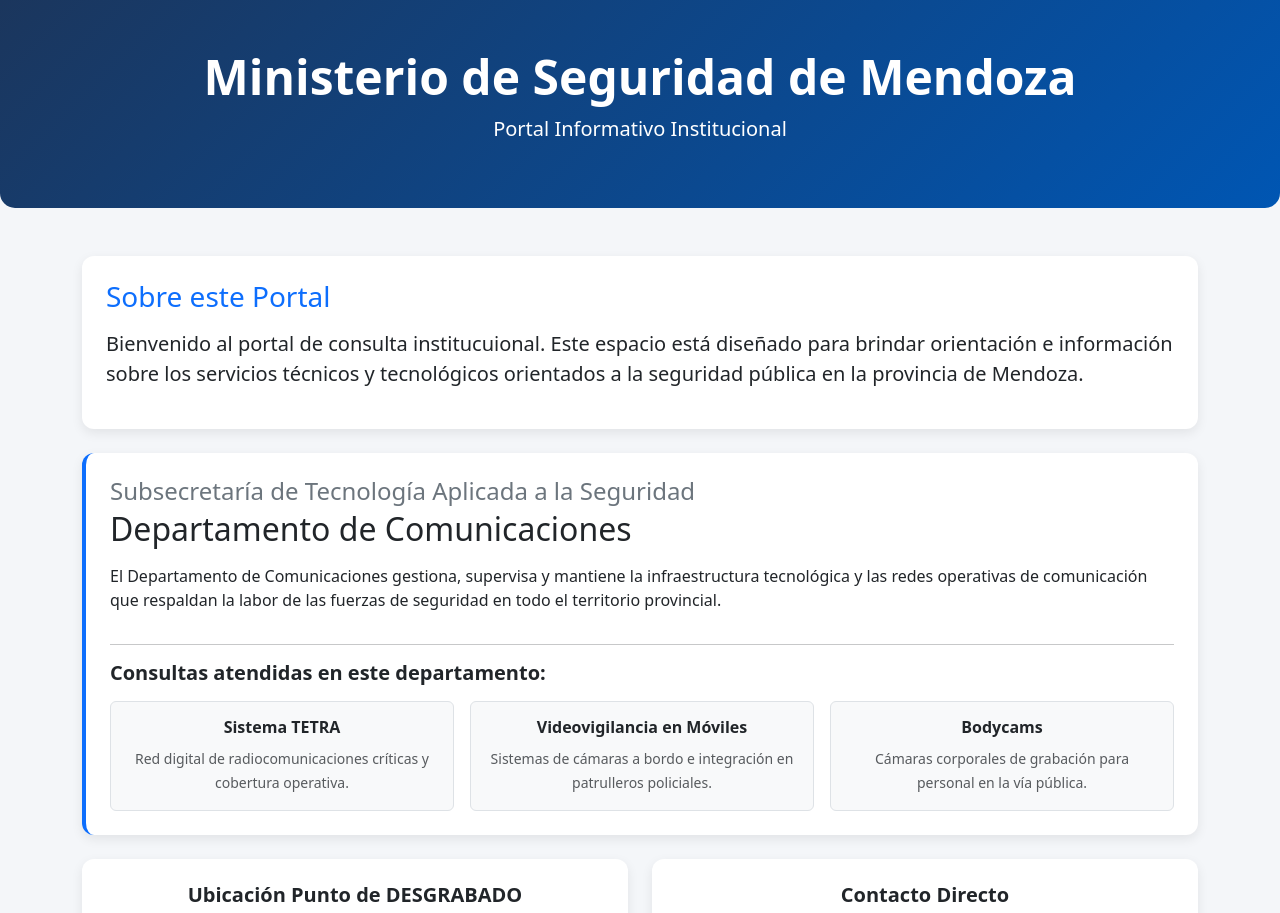
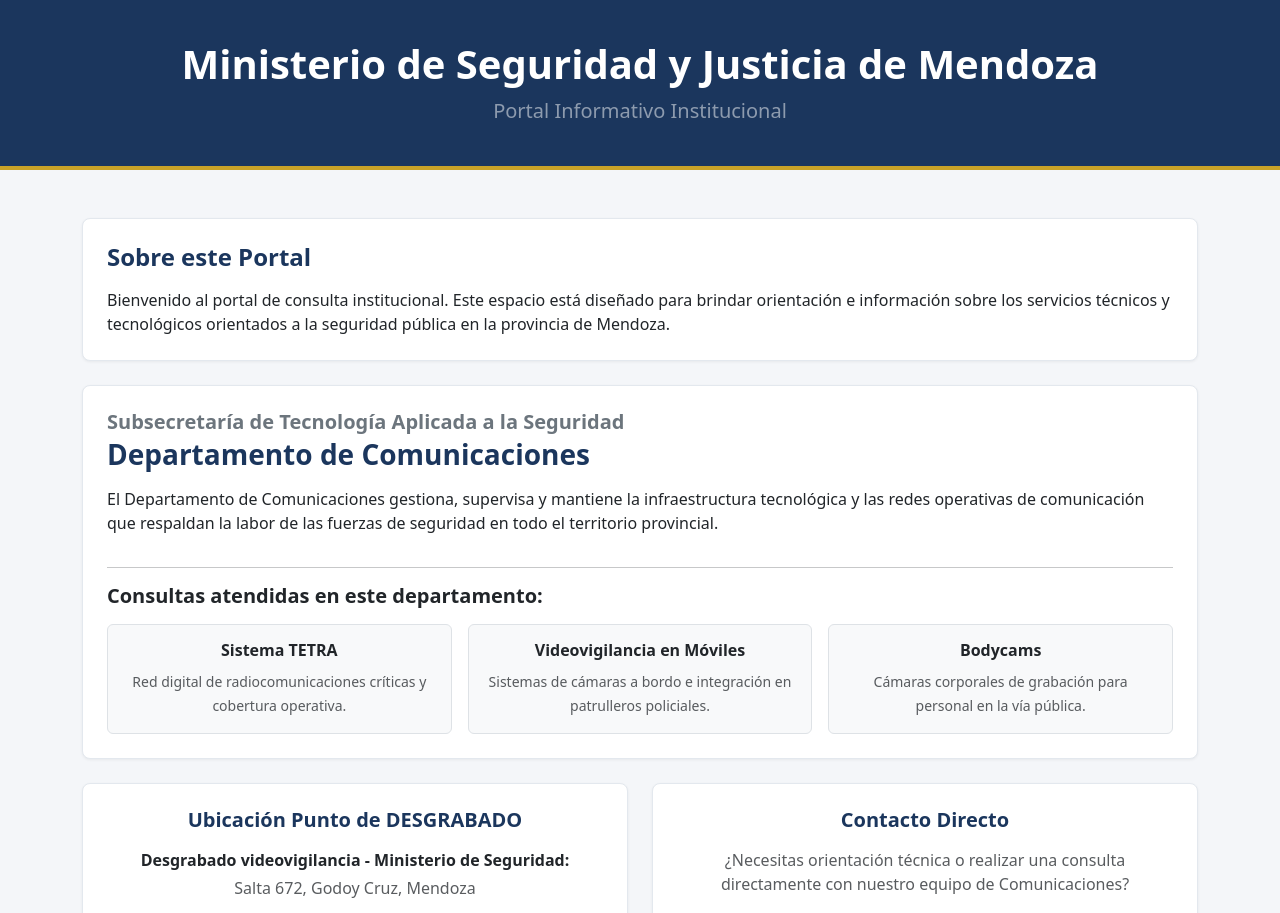
Before and after one commit to Nk30301/Portal-Comunicaciones, a Flask app: page / in a window 1280 px wide. Shown: the top 913 px of the page. Run offline with Flask 3, Linux system fonts and the light colour scheme.

Commit message:
Update index.html

```diff
--- a/templates/index.html
+++ b/templates/index.html
@@ -3,18 +3,21 @@
 <head>
     <meta charset="UTF-8">
     <meta name="viewport" content="width=device-width, initial-scale=1.0">
-    <title>Portal de Información - Ministerio de Seguridad de Mendoza</title>
+    <title>Portal de Información - Ministerio de Seguridad y Justicia de Mendoza</title>
     <!-- Bootstrap CSS -->
     <link href="https://cdn.jsdelivr.net/npm/bootstrap@5.3.0/dist/css/bootstrap.min.css" rel="stylesheet">
     <style>
-        body { background-color: #f4f6f9; color: #333; }
-        .hero { background: linear-gradient(135deg, #1b365d 0%, #0056b3 100%); color: white; padding: 3rem 1rem; border-radius: 0 0 15px 15px; }
-        .card-custom { border: none; border-radius: 12px; box-shadow: 0 4px 12px rgba(0,0,0,0.08); transition: transform 0.2s; }
-        .card-custom:hover { transform: translateY(-4px); }
+        body { background-color: #f4f6f9; color: #2c3e50; }
+        .hero { background-color: #1b365d; color: white; padding: 2.5rem 1rem; border-bottom: 4px solid #c9a227; }
+        .card-custom { border: 1px solid #e3e8ee; border-radius: 8px; box-shadow: 0 1px 3px rgba(0,0,0,0.06); }
+        .section-title { color: #1b365d; font-weight: 600; }
+        .card-title { color: #1b365d; font-weight: 600; }
         .btn-maps { background-color: #4285F4; color: white; }
         .btn-maps:hover { background-color: #2c68c4; color: white; }
         .btn-wsp { background-color: #25D366; color: white; font-weight: bold; }
         .btn-wsp:hover { background-color: #1eb857; color: white; }
+        footer { background-color: #1b365d; color: #cbd5e1; }
+        footer a { color: #cbd5e1; }
     </style>
 </head>
 <body>
@@ -22,8 +25,8 @@
     <!-- Encabezado -->
     <header class="hero text-center mb-5">
         <div class="container">
-            <h1 class="display-5 fw-bold">Ministerio de Seguridad de Mendoza</h1>
-            <p class="lead">Portal Informativo Institucional</p>
+            <h1 class="display-6 fw-semibold mb-2">Ministerio de Seguridad y Justicia de Mendoza</h1>
+            <p class="lead mb-0 text-white-50">Portal Informativo Institucional</p>
         </div>
     </header>
 
@@ -33,9 +36,9 @@
         <section class="row mb-4">
             <div class="col-12">
                 <div class="card card-custom p-4">
-                    <h3 class="text-primary mb-3">Sobre este Portal</h3>
-                    <p class="fs-5">
-                        Bienvenido al portal de consulta institucuional. Este espacio está diseñado para brindar orientación e información sobre los servicios técnicos y tecnológicos orientados a la seguridad pública en la provincia de Mendoza.
+                    <h3 class="section-title mb-3 fs-4">Sobre este Portal</h3>
+                    <p class="fs-6 mb-0">
+                        Bienvenido al portal de consulta institucional. Este espacio está diseñado para brindar orientación e información sobre los servicios técnicos y tecnológicos orientados a la seguridad pública en la provincia de Mendoza.
                     </p>
                 </div>
             </div>
@@ -44,30 +47,30 @@
         <!-- Subsecretaría y Departamento de Comunicaciones -->
         <section class="row mb-4">
             <div class="col-12">
-                <div class="card card-custom p-4 border-start border-4 border-primary">
-                    <h4 class="text-secondary mb-1">Subsecretaría de Tecnología Aplicada a la Seguridad</h4>
-                    <h2 class="mb-3">Departamento de Comunicaciones</h2>
-                    <p>
+                <div class="card card-custom p-4">
+                    <h4 class="text-secondary mb-1 fs-5 fw-semibold">Subsecretaría de Tecnología Aplicada a la Seguridad</h4>
+                    <h2 class="section-title mb-3 fs-3">Departamento de Comunicaciones</h2>
+                    <p class="fs-6">
                         El Departamento de Comunicaciones gestiona, supervisa y mantiene la infraestructura tecnológica y las redes operativas de comunicación que respaldan la labor de las fuerzas de seguridad en todo el territorio provincial.
                     </p>
                     <hr>
-                    <h5 class="fw-bold mb-3">Consultas atendidas en este departamento:</h5>
+                    <h5 class="fw-semibold mb-3 text-dark">Consultas atendidas en este departamento:</h5>
                     <div class="row g-3">
                         <div class="col-md-4">
                             <div class="p-3 border rounded bg-light text-center h-100">
-                                <h6 class="fw-bold text-dark">Sistema TETRA</h6>
+                                <h6 class="fw-semibold text-dark">Sistema TETRA</h6>
                                 <small class="text-muted">Red digital de radiocomunicaciones críticas y cobertura operativa.</small>
                             </div>
                         </div>
                         <div class="col-md-4">
                             <div class="p-3 border rounded bg-light text-center h-100">
-                                <h6 class="fw-bold text-dark">Videovigilancia en Móviles</h6>
+                                <h6 class="fw-semibold text-dark">Videovigilancia en Móviles</h6>
                                 <small class="text-muted">Sistemas de cámaras a bordo e integración en patrulleros policiales.</small>
                             </div>
                         </div>
                         <div class="col-md-4">
                             <div class="p-3 border rounded bg-light text-center h-100">
-                                <h6 class="fw-bold text-dark">Bodycams</h6>
+                                <h6 class="fw-semibold text-dark">Bodycams</h6>
                                 <small class="text-muted">Cámaras corporales de grabación para personal en la vía pública.</small>
                             </div>
                         </div>
@@ -82,18 +85,18 @@
             <div class="col-md-6">
                 <div class="card card-custom p-4 h-100 text-center d-flex flex-column justify-content-between">
                     <div>
-                        <h5 class="fw-bold mb-3">Ubicación Punto de DESGRABADO </h5>
+                        <h5 class="card-title mb-3 fs-5">Ubicación Punto de DESGRABADO</h5>
                         <p class="mb-1"><strong>Desgrabado videovigilancia - Ministerio de Seguridad:</strong></p>
-                        <p class="text-muted">Salta 672, Godoy Cruz, Mendoza</p>
-                    </div>
-                    <div>
+                        <p class="text-muted mb-3">Salta 672, Godoy Cruz, Mendoza</p>
                         <video src="/video/PUESTO%20DE%20DESGRABADO.mp4"
                                autoplay
                                loop
                                muted
                                playsinline
-                               class="w-100 rounded mb-3"
+                               class="w-100 rounded"
                                style="max-height: 300px; object-fit: cover;"></video>
+                    </div>
+                    <div class="mt-3">
                         <a href="https://www.google.com/maps/dir/-32.9279943,-68.8524164/-32.928014,-68.8529847/@-32.9272557,-68.8552829,920m/data=!3m2!1e3!4b1!4m6!4m5!1m1!4e1!1m1!4e1!3e2?entry=ttu&g_ep=EgoyMDI2MTAxNC4wIKXMDSoASAFQAw%3D%3D"
                            target="_blank"
                            class="btn btn-maps btn-lg w-100">
@@ -107,14 +110,14 @@
             <div class="col-md-6">
                 <div class="card card-custom p-4 h-100 text-center d-flex flex-column justify-content-between">
                     <div>
-                        <h5 class="fw-bold mb-3">Contacto Directo</h5>
+                        <h5 class="card-title mb-3 fs-5">Contacto Directo</h5>
                         <p class="text-muted">¿Necesitas orientación técnica o realizar una consulta directamente con nuestro equipo de Comunicaciones?</p>
                     </div>
                     <div>
                         <!-- Botón WhatsApp ocultando el número telefónico -->
                         <a href="https://wa.me/5492616905807?text=Hola!%20necesito%20hacer%20una%20consulta%20al%20depto.%20de%20Comunicaciones"
                            target="_blank"
-                           class="btn btn-wsp btn-lg w-100 mt-3">
+                           class="btn btn-wsp btn-lg w-100">
                            Iniciar Chat con Comunicaciones
                         </a>
                     </div>
@@ -124,8 +127,8 @@
 
     </div>
 
-    <footer class="text-center py-3 text-muted border-top">
-        <small>&copy; Ministerio de Seguridad de Mendoza - Subsecretaría de Tecnología Aplicada a la Seguridad</small>
+    <footer class="text-center py-3">
+        <small>&copy; Ministerio de Seguridad y Justicia de Mendoza - Subsecretaría de Tecnología Aplicada a la Seguridad</small>
     </footer>
 
 </body>
```
